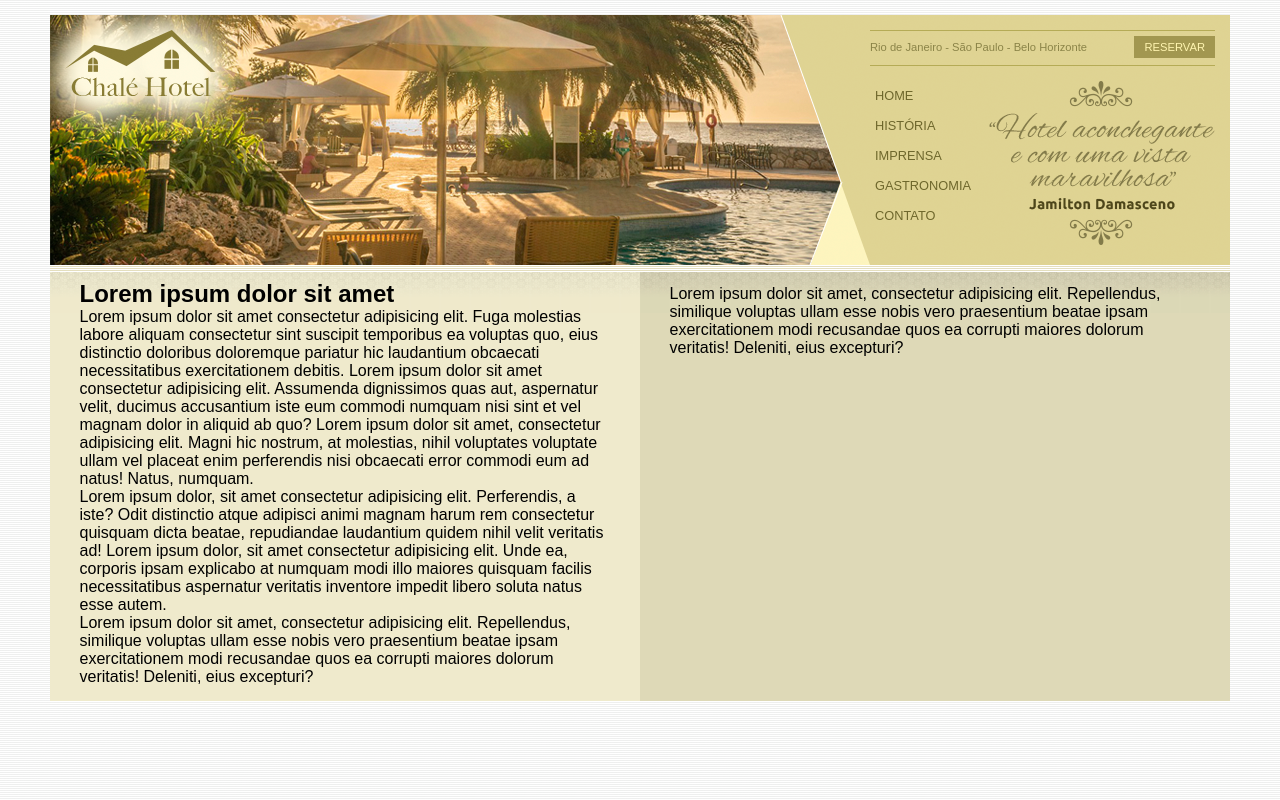
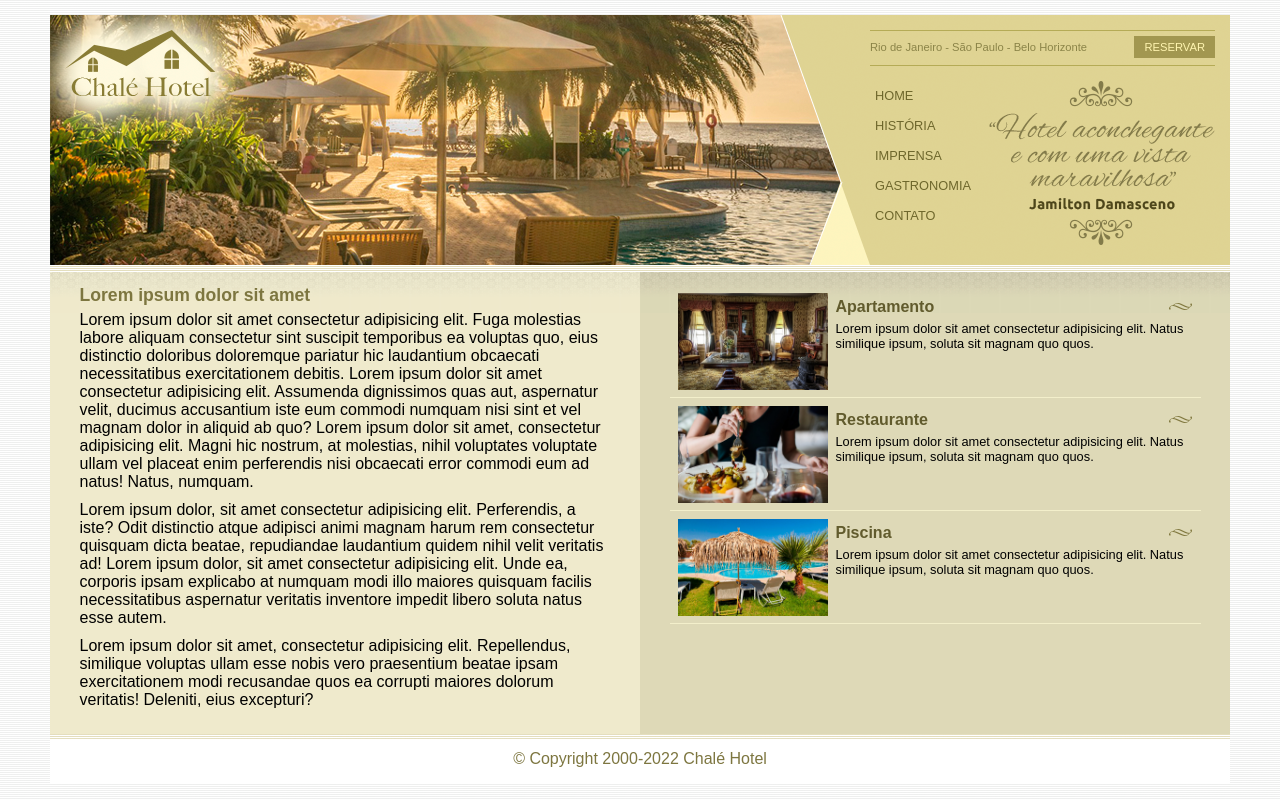
Before and after one commit to LuizEddie/Chale-Hotel, a plain HTML site: page index.html in a window 1280 px wide. Drawn offline with Linux system fonts and the light colour scheme.

Commit message:
Finalizado Chalé Hotel Aula 79

```diff
--- a/css/estilo.css
+++ b/css/estilo.css
@@ -140,4 +140,52 @@ ul#navegacao a:hover{
 
 #rodape{
     clear: both;
+    padding: 16px;
+    text-align: center;
+    background: #fff url(../imagens/bg-rodape.png) repeat-x top;
+    color: #7d7640;
 }
+
+
+
+/*Formatações de textos*/
+h2{
+    color: #7d7640;
+    font-size: 1.1em;
+    padding: 5px 0px;
+}
+
+p{
+    font-size: 1em;
+    margin-bottom: 10px;
+}
+
+/*Formatação area lateral*/
+#beneficios li{
+    padding: 8px;
+    border-bottom: 1px solid #f3efcb;
+    height: 6em;
+}
+
+#beneficios li a img{
+    float: left;
+    width: 150px;
+    margin-right: 8px;
+}
+
+#beneficios li a p{
+    font-size: 0.8em;
+    color: #000;
+}
+
+#beneficios li a h3{
+    font-size: 1.0em;
+    color: #615b2d;
+    padding: 5px 0;
+    background: url(../imagens/ornamento.png) no-repeat center right;
+}
+
+#beneficios li:hover{
+    background: #f6f3d6;
+    cursor: pointer;
+}
--- a/index.html
+++ b/index.html
@@ -65,14 +65,34 @@
 
             <div id="area-lateral">
                 <div class="conteudo">
-                    <p>
-                        Lorem ipsum dolor sit amet, consectetur adipisicing elit. Repellendus, similique voluptas ullam esse nobis vero praesentium beatae ipsam exercitationem modi recusandae quos ea corrupti maiores dolorum veritatis! Deleniti, eius excepturi?
-                    </p>
+                    <ul id="beneficios">
+                        <li>
+                            <a href="">
+                                <img src="imagens/apartamento.jpg">
+                                <h3>Apartamento</h3>
+                                <p>Lorem ipsum dolor sit amet consectetur adipisicing elit. Natus similique ipsum, soluta sit magnam quo quos.</p>
+                            </a>
+                        </li>
+                        <li>
+                            <a href="">
+                                <img src="imagens/restaurante.jpg">
+                                <h3>Restaurante</h3>
+                                <p>Lorem ipsum dolor sit amet consectetur adipisicing elit. Natus similique ipsum, soluta sit magnam quo quos.</p>
+                            </a>
+                        </li>
+                        <li>
+                            <a href="">
+                                <img src="imagens/piscina.jpg">
+                                <h3>Piscina</h3>
+                                <p>Lorem ipsum dolor sit amet consectetur adipisicing elit. Natus similique ipsum, soluta sit magnam quo quos.</p>
+                            </a>
+                        </li>
+                    </ul>
                 </div>
             </div>
 
             <div id="rodape">
-
+                <span>&copy; Copyright 2000-2022 Chalé Hotel</span>
             </div>
         </div>
         <!--Container-->
```
